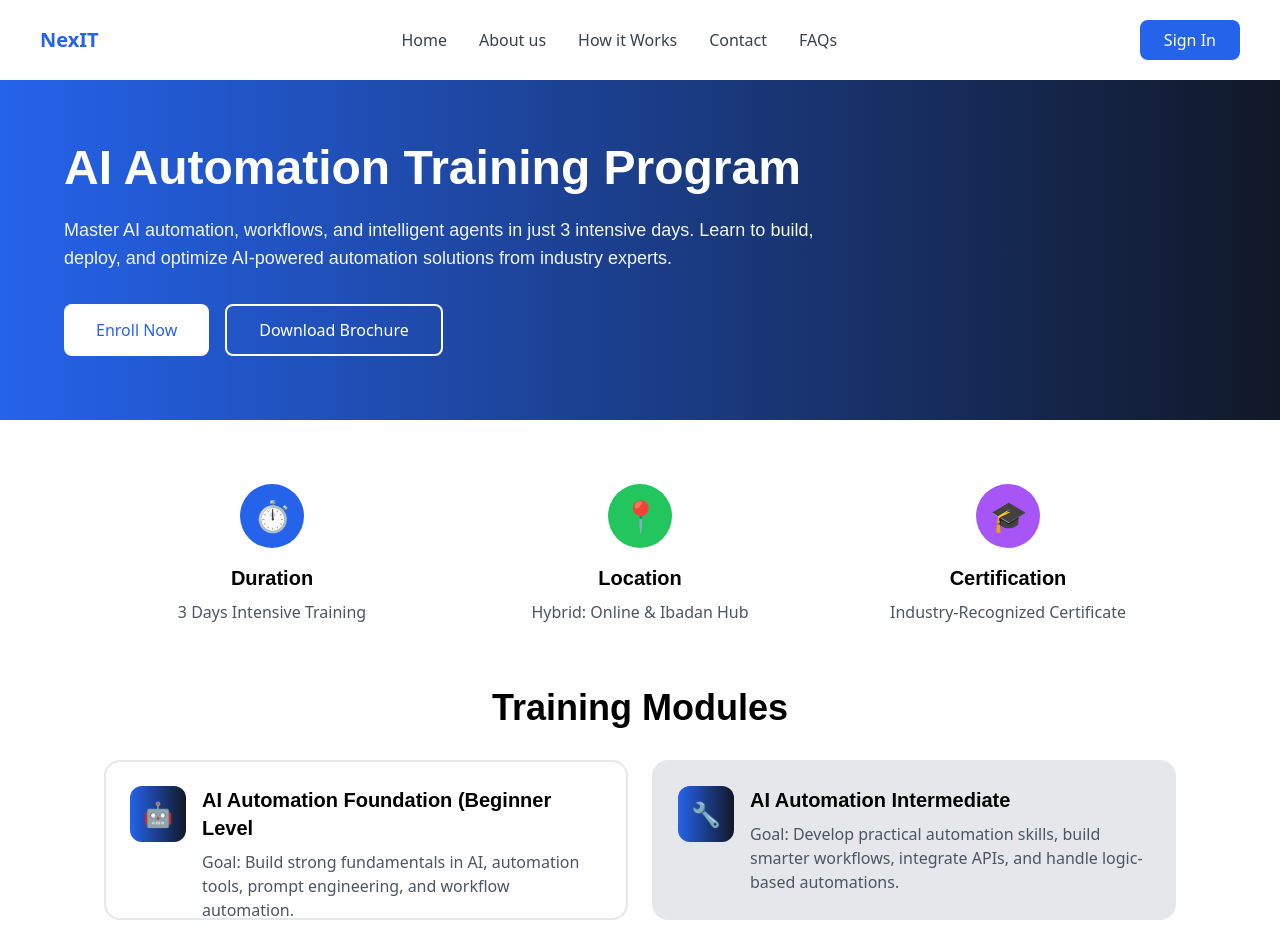
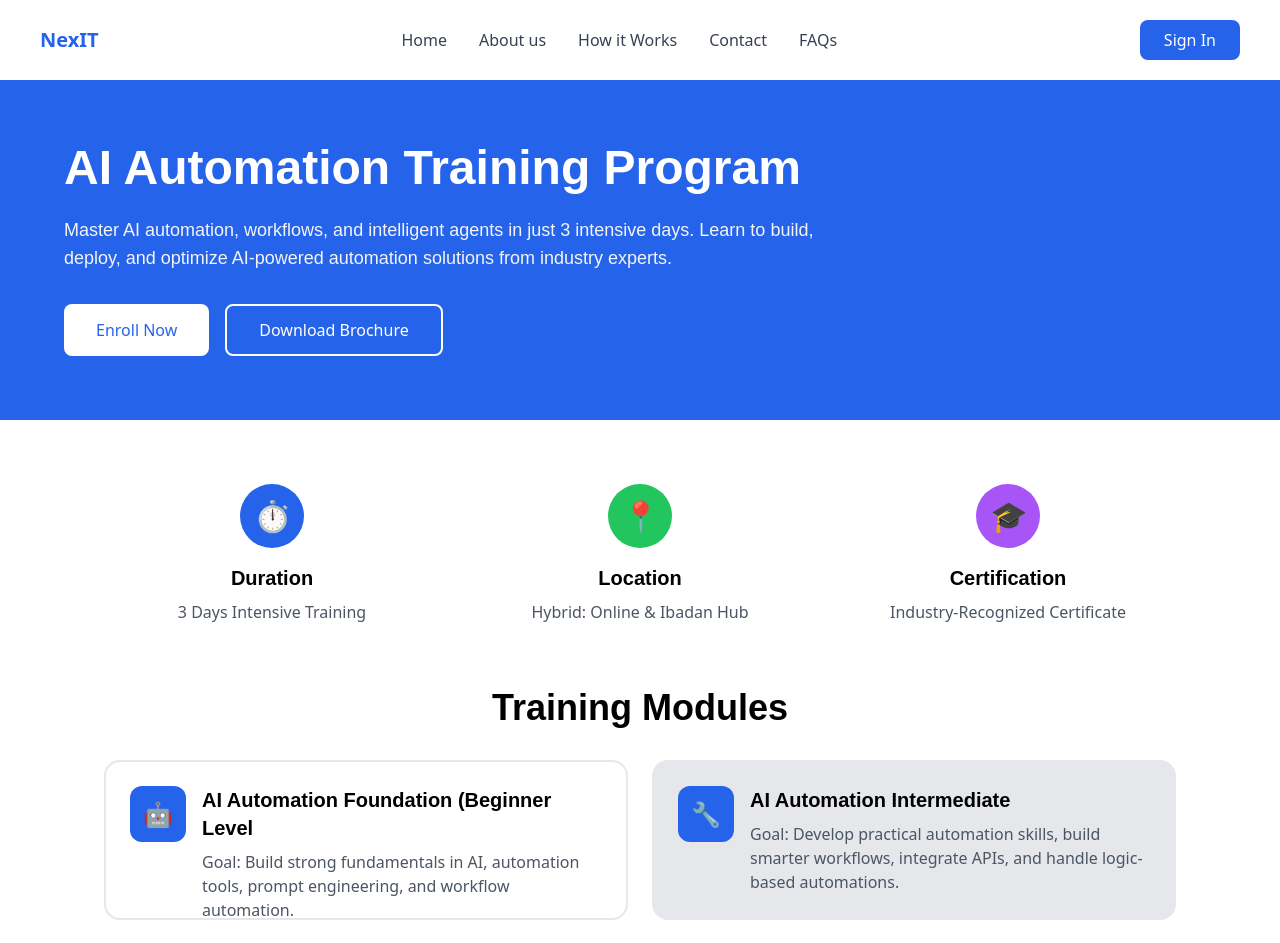
Before and after one commit to oladim/nexit, a React (Create React App) app: page /automation in a window 1280 px wide. Shown: the top 943 px of the page. Built offline with nearby package versions, Linux system fonts and the light colour scheme.

Commit message:
improve UI

```diff
--- a/src/components/AutomationPage.js
+++ b/src/components/AutomationPage.js
@@ -64,7 +64,7 @@ function AutomationTraining() {
       </nav>
 
       {/* Hero Section */}
-      <div className="px-4 sm:px-6 lg:px-10 py-12 sm:py-16 bg-gradient-to-r from-blue-600 to-gray-900">
+      <div className="px-4 sm:px-6 lg:px-10 py-12 sm:py-16 bg-gradient-to-r from-blue-600 to-blue-600">
         <div className="max-w-6xl mx-auto">
           <h1 className="font-poppins font-semibold text-3xl sm:text-4xl lg:text-5xl text-white mb-4 sm:mb-6">
             AI Automation Training Program
@@ -121,7 +121,7 @@ function AutomationTraining() {
                 className={`${!module.isAvailable ? "cursor-not-allowed bg-gray-200" : "bg-white"} ${selectedModule !== module.id ? "h-[160px]" : null} border-2 border-gray-200 rounded-2xl p-4 sm:p-6 hover:border-blue-600 cursor-pointer transition-all`}
               >
                 <div className={` flex items-start gap-3 sm:gap-4`}>
-                  <div className="w-12 h-12 sm:w-14 sm:h-14 bg-gradient-to-r from-blue-600 to-gray-900 rounded-xl flex items-center justify-center flex-shrink-0">
+                  <div className="w-12 h-12 sm:w-14 sm:h-14 bg-gradient-to-r from-blue-600 to-blue-600 rounded-xl flex items-center justify-center flex-shrink-0">
                     <span className="text-xl sm:text-2xl">{module.icon}</span>
                   </div>
                   <div className="flex-1 min-w-0">
@@ -267,7 +267,7 @@ function AutomationTraining() {
         </div>
 
         {/* CTA Section */}
-        <div className="text-center bg-gradient-to-r from-blue-600 to-gray-900 rounded-2xl p-12 text-white">
+        <div className="text-center bg-gradient-to-r from-blue-600 to-blue-600 rounded-2xl p-12 text-white">
           <h2 className="font-poppins font-semibold text-4xl mb-4">Ready to Transform Your Career?</h2>
           <p className="text-xl mb-8 max-w-2xl mx-auto">
             Join professionals mastering AI automation, workflows, and intelligent agents in this intensive 3-day program.
```
